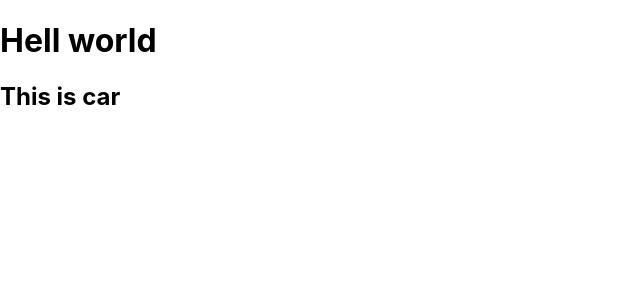
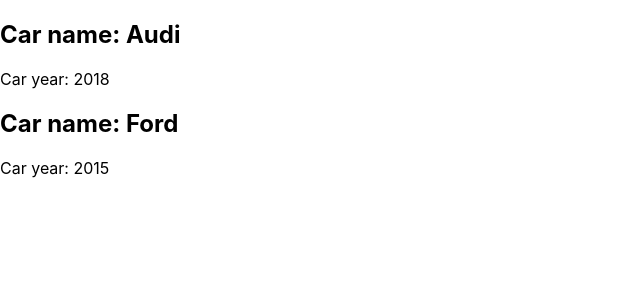
Before and after one commit to Venul/reactLearning, a React (Create React App) app: page / in a window 1280 px wide. Shown: the top 300 px of the page, without its empty margins (0-640 px from the left). Built offline with nearby package versions, Linux system fonts and the light colour scheme.

Commit message:
2.6: add params

```diff
--- a/src/App.js
+++ b/src/App.js
@@ -4,8 +4,8 @@
 function App() {
   return (
     <div>
-    <h1>Hell world</h1>
-    <Car/>
+      <Car name={'Audi'} year={2018}/>
+      <Car name="Ford" year={2015}/>
    </div>
   );
 }
--- a/src/Car/Car.js
+++ b/src/Car/Car.js
@@ -1,2 +1,6 @@
-export default () =>
-<h2>This is car</h2>
+export default props => (
+  <div>
+    <h2>Car name: {props.name}</h2>
+    <p>Car year: {props.year}</p>
+</div>
+)
```
